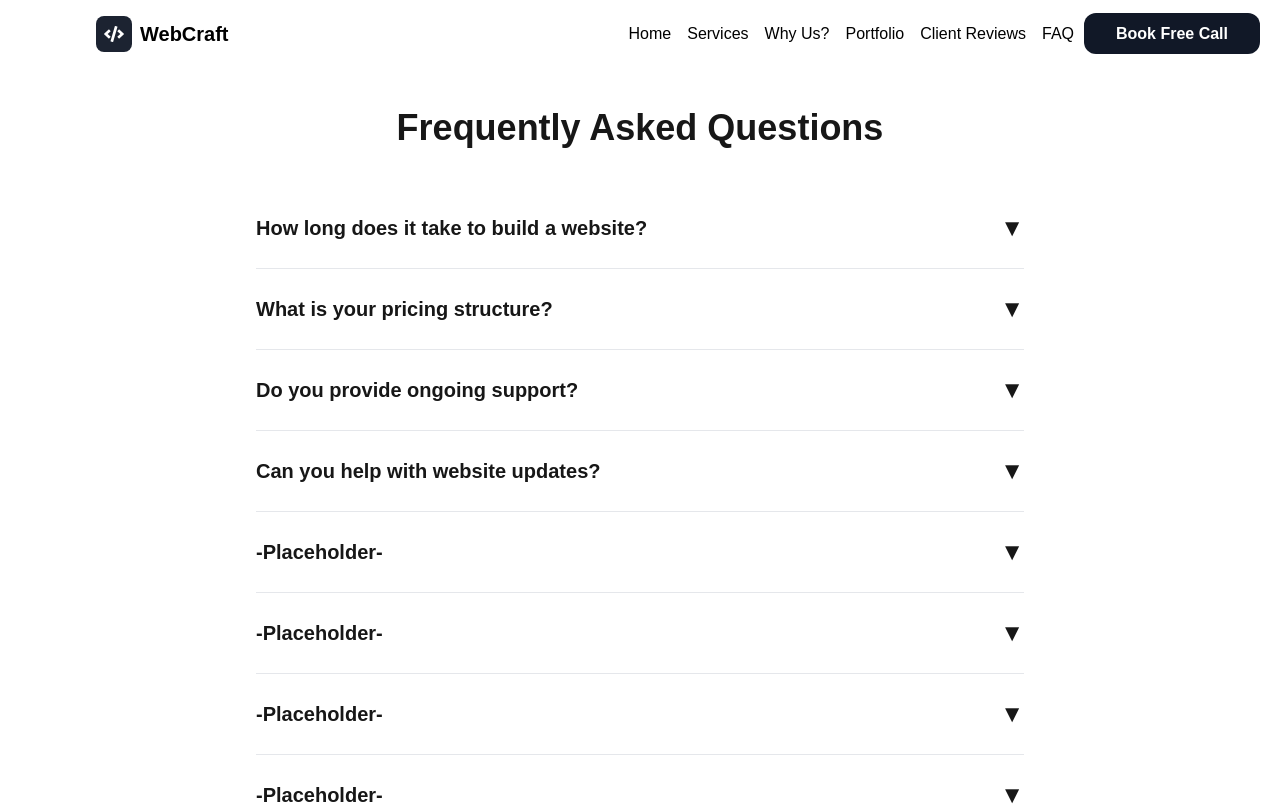
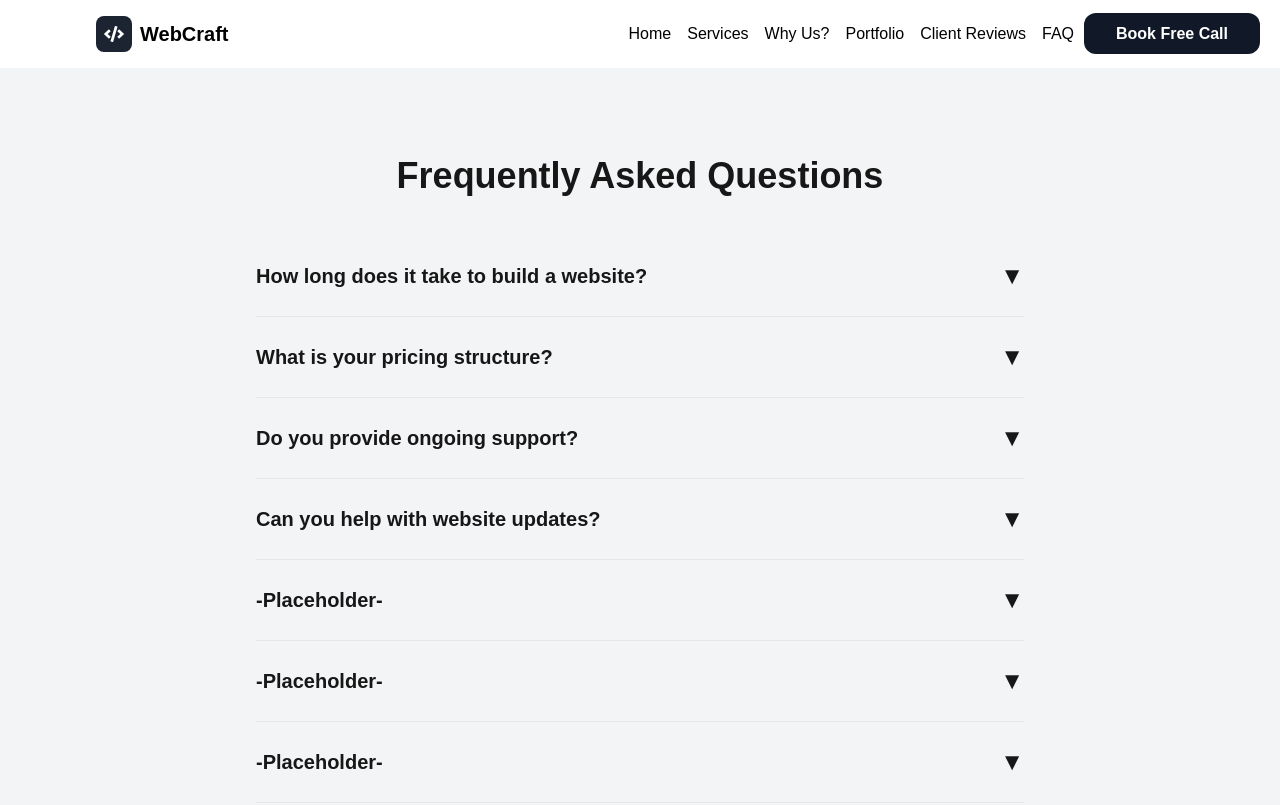
Before and after one commit to krgan12/webcraft, a Next.js app: page /FAQ in a window 1280 px wide. Shown: the top 805 px of the page. Built offline with nearby package versions, Linux system fonts and the light colour scheme.

Commit message:
Minor UI fixes

```diff
--- a/app/FAQ/page.tsx
+++ b/app/FAQ/page.tsx
@@ -48,7 +48,8 @@ export default function FAQ() {
   };
 
   return (
-    <div className='min-h-screen p-10'>
+    <div className='min-h-screen p-10 bg-[#f3f4f6]'>
+      <br /><br />
       <h2 className="text-4xl font-bold mb-10 text-center">
         Frequently Asked Questions
       </h2>
@@ -64,6 +65,7 @@ export default function FAQ() {
             )}
           </div>
         ))}
+        <br /><br /><br />
       </div>
       <style jsx>{`
         .animate-fade-in {
--- a/app/custreviews/page.tsx
+++ b/app/custreviews/page.tsx
@@ -2,7 +2,10 @@ import React from 'react'
 
 export default function page() {
   return (
-    <div className='bg-[#fafbfc] min-h-screen'>
+    <div className='bg-white min-h-screen'>
+      { /* Background colors for reference */}
+      {/* bg-white */}
+      {/* bg-[#fafbfc] */}
     <div className = "pt-10 px-2 mt-10 max-w-screen-2xl mx-auto">
       <div className = "font-bold text-4xl text-gray-600 text-center">What Our Clients Say</div>
 
```
